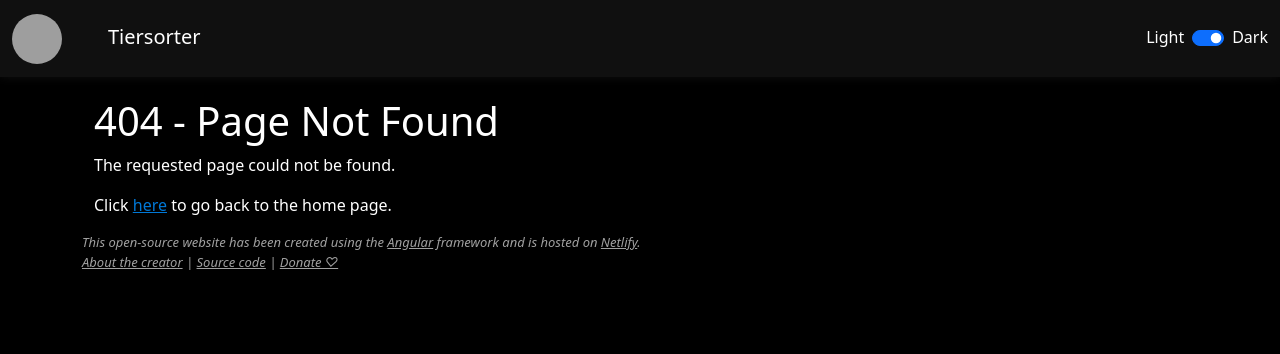
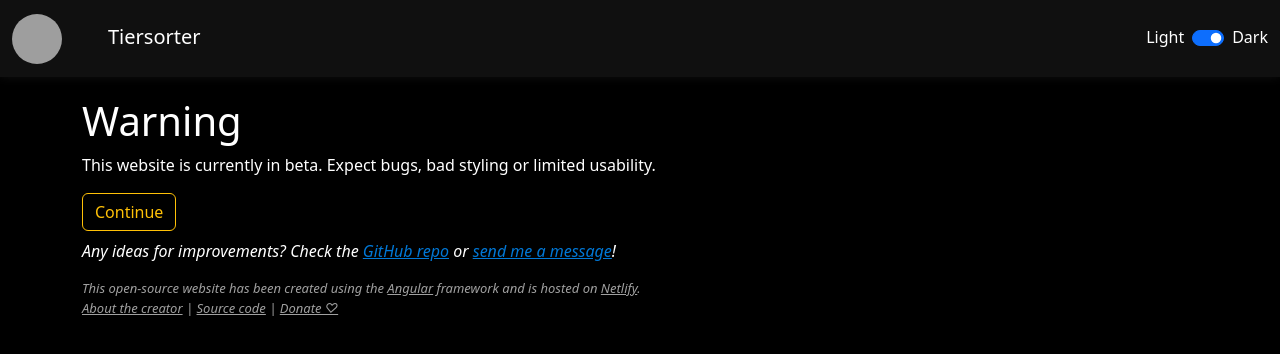
Before and after one commit to Ascyt/tiersorter, an Angular app: page /warn in a window 1280 px wide. Shown: the top 354 px of the page. Built offline with nearby package versions, Linux system fonts and the light colour scheme; grey boxes are pictures that could not be loaded.

Commit message:
Added beta warning

```diff
--- a/src/app/app.routes.ts
+++ b/src/app/app.routes.ts
@@ -3,9 +3,11 @@ import { RedirectGuard } from './redirect.guard';
 import { NotFoundComponent } from './not-found/not-found.component';
 import { RedirectingComponent } from './redirecting/redirecting.component';
 import { MainComponent } from './main/main.component';
+import { WarnComponent } from './warn/warn.component';
 
 export const routes: Routes = [
-    {path: '', redirectTo: '/main', pathMatch: 'full'},
+    {path: '', redirectTo: '/warn', pathMatch: 'full'},
+    {path: 'warn', component: WarnComponent},
     {path: 'main', component: MainComponent},
     {path: 'source', component: RedirectingComponent, canActivate: [RedirectGuard], data: {externalUrl: 'https://github.com/Ascyt/tiersorter'}},
     {path: 'src', redirectTo: '/source', pathMatch: 'full'},
--- /dev/null
+++ b/src/app/warn/warn.component.html
@@ -0,0 +1,5 @@
+<h1>Warning</h1>
+<p>This website is currently in beta. Expect bugs, bad styling or limited usability.</p>
+<button class="btn btn-outline-warning" routerLink="/main">Continue</button>
+<div class="pb-2"></div>
+<p><i>Any ideas for improvements? Check the <a href="https://github.com/Ascyt/tiersorter" target="_blank">GitHub repo</a> or <a href="https://ascyt.com/contact" target="_blank">send me a message</a>!</i></p>
```
Also changed, not shown: src/app/warn/warn.component.ts (added, +13 -0 lines), src/app/warn/warn.component.scss (added), 1 other file (tests, documents, lock files or other folders).
